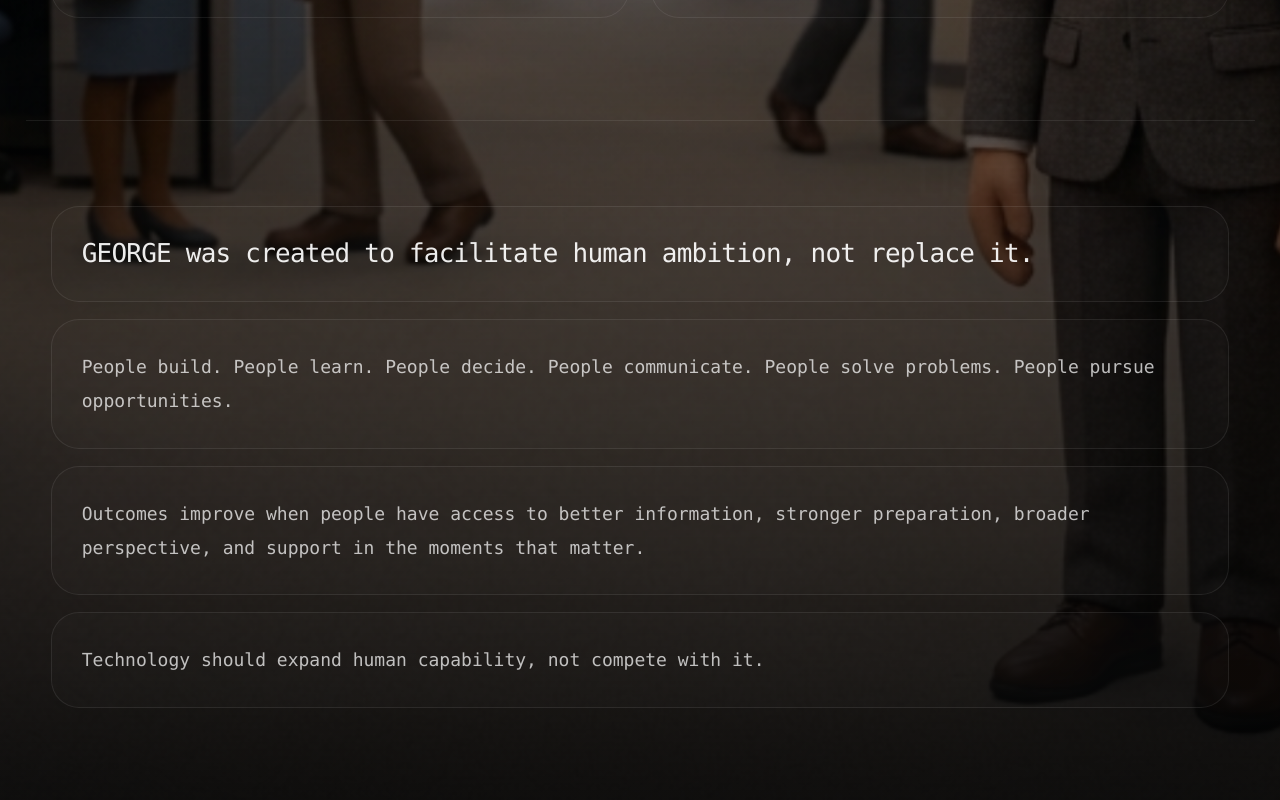
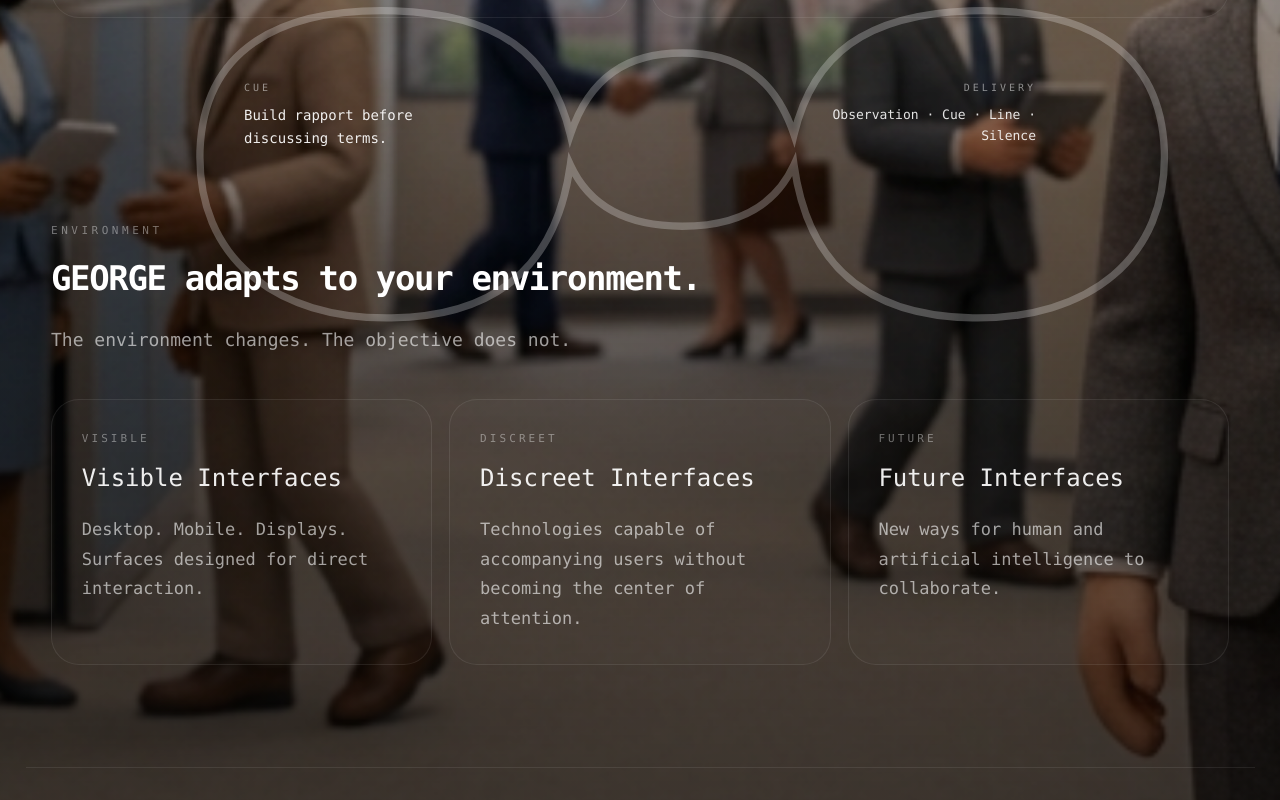
Before and after one commit to LesKemVal/ai-clarity, a Next.js app: page / in a window 1280 px wide. Shown: the part 1120-1920 px from the top of the page. Built offline with nearby package versions, Linux system fonts and the light colour scheme.

Commit message:
Add homepage environment section

```diff
--- a/app/page.tsx
+++ b/app/page.tsx
@@ -227,6 +227,73 @@ export default function HomePage() {
         </section>
 
 
+        <section className="px-6 py-24">
+          <div className="mx-auto max-w-6xl">
+
+            <div className="mb-10">
+              <div className="text-[11px] uppercase tracking-[0.32em] text-white/40">
+                Environment
+              </div>
+
+              <h2 className="mt-3 text-[34px] font-semibold tracking-[-0.04em] text-white">
+                GEORGE adapts to your environment.
+              </h2>
+
+              <p className="mt-4 max-w-3xl text-[18px] leading-8 text-white/60">
+                The environment changes. The objective does not.
+              </p>
+            </div>
+
+            <div className="grid gap-4 md:grid-cols-3">
+
+              <div className="rounded-[28px] border border-white/8 bg-white/[0.015] p-7">
+                <div className="mb-3 text-[11px] uppercase tracking-[0.28em] text-white/40">
+                  Visible
+                </div>
+
+                <div className="text-[24px] text-white/92">
+                  Visible Interfaces
+                </div>
+
+                <p className="mt-4 text-white/60 leading-7">
+                  Desktop. Mobile. Displays. Surfaces designed for direct interaction.
+                </p>
+              </div>
+
+              <div className="rounded-[28px] border border-white/8 bg-white/[0.015] p-7">
+                <div className="mb-3 text-[11px] uppercase tracking-[0.28em] text-white/40">
+                  Discreet
+                </div>
+
+                <div className="text-[24px] text-white/92">
+                  Discreet Interfaces
+                </div>
+
+                <p className="mt-4 text-white/60 leading-7">
+                  Technologies capable of accompanying users without becoming the center of attention.
+                </p>
+              </div>
+
+              <div className="rounded-[28px] border border-white/8 bg-white/[0.015] p-7">
+                <div className="mb-3 text-[11px] uppercase tracking-[0.28em] text-white/40">
+                  Future
+                </div>
+
+                <div className="text-[24px] text-white/92">
+                  Future Interfaces
+                </div>
+
+                <p className="mt-4 text-white/60 leading-7">
+                  New ways for human and artificial intelligence to collaborate.
+                </p>
+              </div>
+
+            </div>
+
+          </div>
+        </section>
+
+
         <section className="border-t border-white/8 px-6 py-20">
           <div className="mx-auto max-w-6xl space-y-4">
 
```
